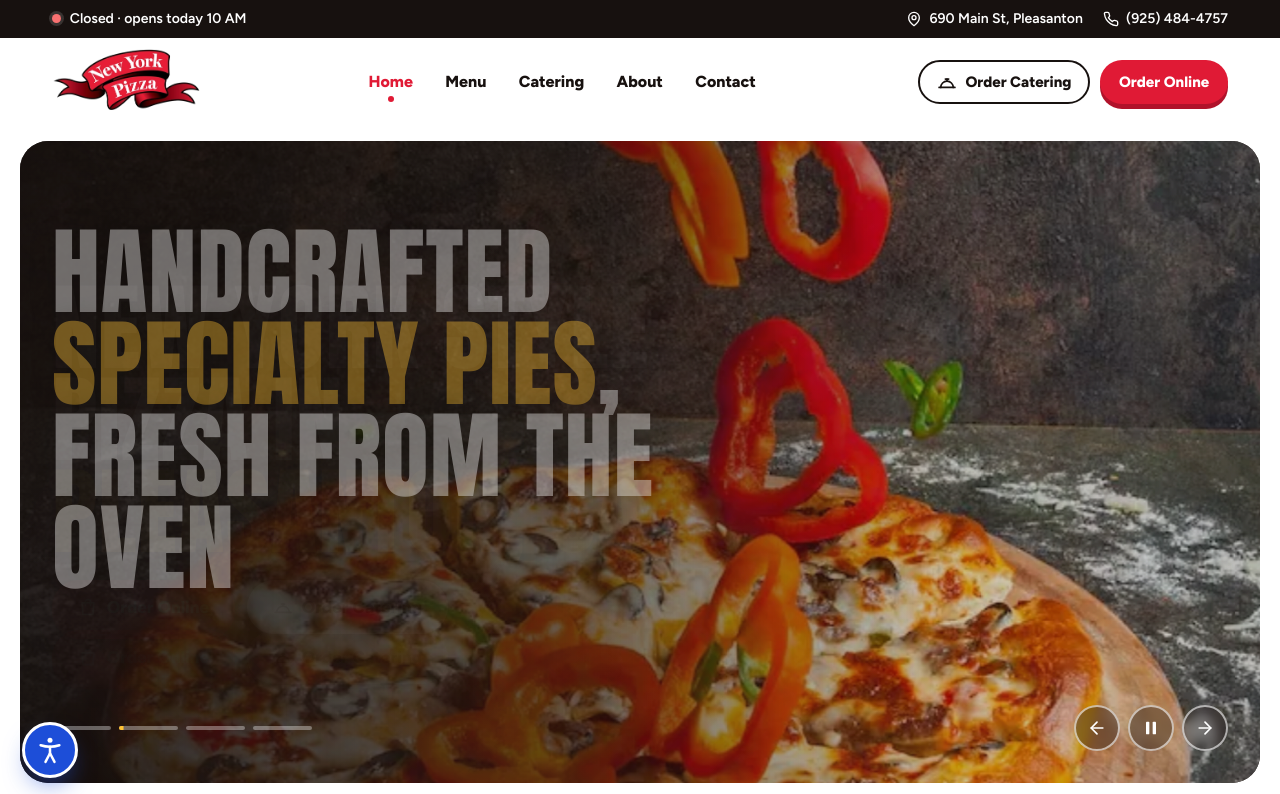
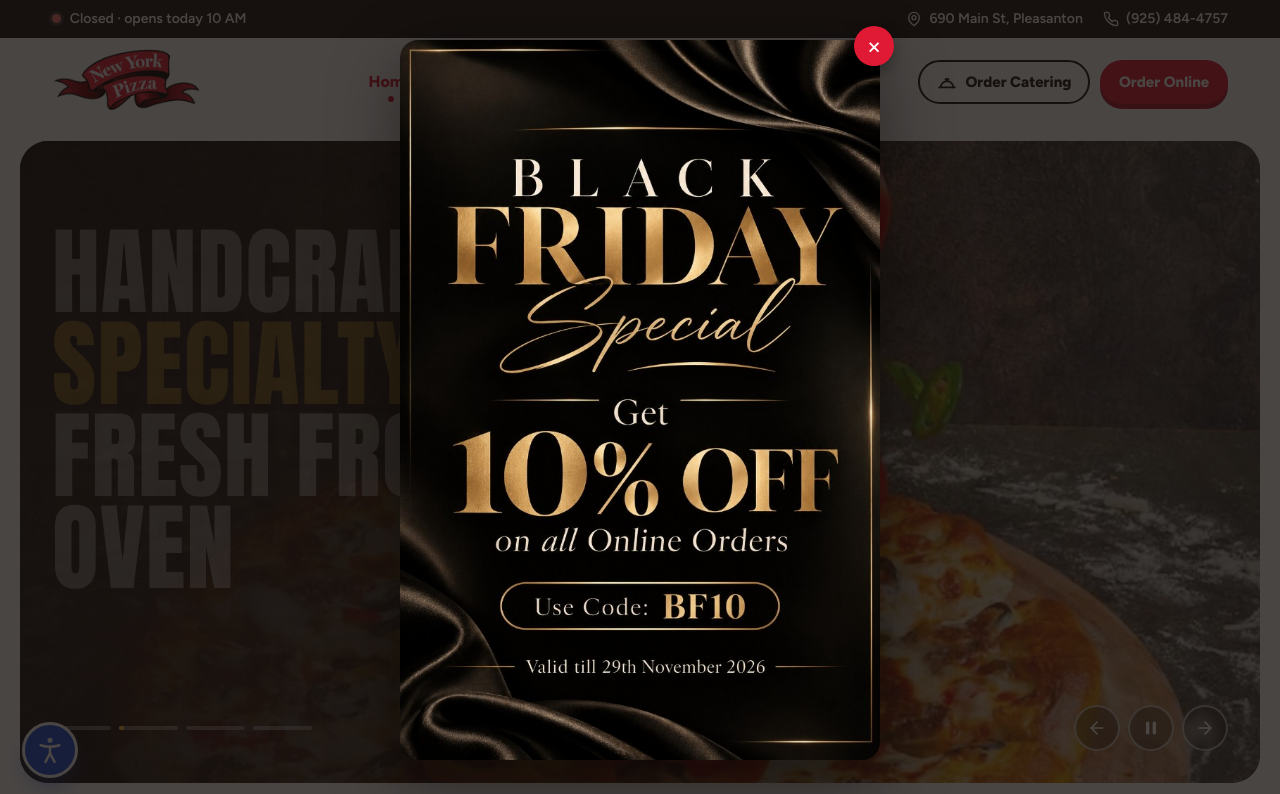
Before and after one commit to Senthamil94/new-york-pizza-pleasanton, a plain HTML site: page index.html in a window 1280 px wide. Shown: the top 794 px of the page. Drawn offline with Linux system fonts and the light colour scheme.

Commit message:
Replace Thanksgiving flyer with Black Friday Special BF10.
Co-authored-by: Cursor <cursoragent@cursor.com>

```diff
--- a/assets/js/main.js
+++ b/assets/js/main.js
@@ -212,7 +212,7 @@
 
   /* ---------- Promo flyer ---------- */
   // Set FLYER_ENABLED to false to hide it without removing the image.
-  var FLYER_ENABLED = false; // Thanksgiving Week Special — THANKS10
+  var FLYER_ENABLED = true; // Black Friday Special — BF10
   var flyer = d.getElementById('flyer');
   var flyerClose = d.getElementById('flyer-close');
   function closeFlyer() {
--- a/index.html
+++ b/index.html
@@ -466,12 +466,12 @@
   </ul>
 </nav>
 
-<div id="flyer" class="flyer" role="dialog" aria-modal="true" aria-label="Thanksgiving Week Special. Use code THANKS10. Valid till November 22, 2026, on online orders only." hidden>
+<div id="flyer" class="flyer" role="dialog" aria-modal="true" aria-label="Black Friday Special. Use code BF10. Valid till November 29, 2026, on online orders only." hidden>
   <div class="flyer-card">
     <button id="flyer-close" type="button" aria-label="Close promotion">×</button>
     <a href="https://order.boons.io/site/new-york-pizza/221/y" target="_blank" rel="noopener">
-      <img src="assets/img/promo/thanksgiving-week-special-thanks10.jpg" width="682" height="1024" alt="Thanksgiving Week Special flyer offering 10% off with code THANKS10 valid until November 22, 2026">
-      <span class="sr-only">Order online with code THANKS10 (opens in a new tab)</span>
+      <img src="assets/img/promo/black-friday-special-bf10.jpg" width="682" height="1024" alt="Black Friday Special flyer offering 10% off with code BF10 valid until November 29, 2026">
+      <span class="sr-only">Order online with code BF10 (opens in a new tab)</span>
     </a>
   </div>
 </div>
```
Also changed, not shown: assets/img/promo/black-friday-special-bf10.jpg (added).
